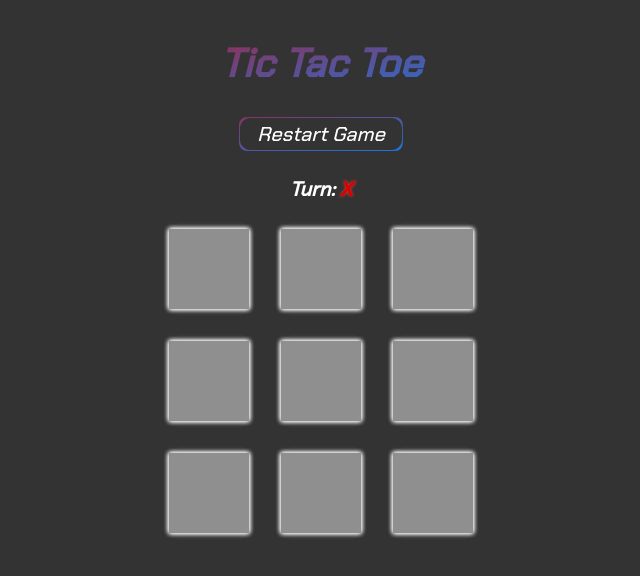
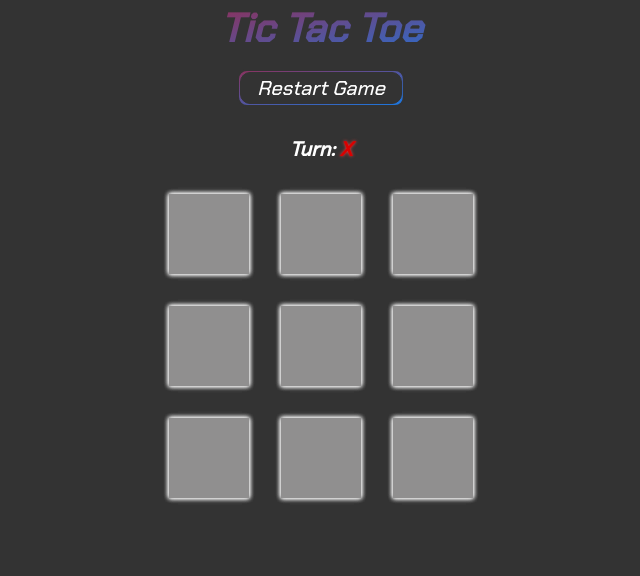
Before and after one commit to soorya-u/Tic-Tac-Toe-PWA, an Angular app: page / in a window 1280 px wide. Shown: the top 576 px of the page, without its empty margins (319-959 px from the left). Built offline with nearby package versions, Linux system fonts and the light colour scheme.

Commit message:
Minor Tuning

```diff
--- a/src/app/components/board/board.component.scss
+++ b/src/app/components/board/board.component.scss
@@ -10,23 +10,13 @@
   }
 }
 
-@keyframes animate {
-  0% {
-    background-position: 0 0;
-  }
-  50% {
-    background-position: 75% 0;
-  }
-  100% {
-    background-position: 0 0;
-  }
-}
 
 main {
   display: flex;
   flex-direction: column;
   align-items: center;
   flex-wrap: nowrap;
+  gap: 1rem;
   font-family: "Chakra Petch", sans-serif;
   font-size: 1.25rem;
 
@@ -41,7 +31,6 @@ main {
     );
     background-size: 200% 200%;
     background-clip: text;
-    -webkit-background-clip: text;
     animation: hover-effect 3s ease-in-out infinite;
   }
 
@@ -86,6 +75,12 @@ main {
   }
 
   h2 {
+    margin: 1rem;
+    text-align: center;
+  }
+
+  h4 {
+    margin: 1rem;
     text-align: center;
   }
 
--- a/src/styles.scss
+++ b/src/styles.scss
@@ -1,6 +1,12 @@
 /* You can add global styles to this file, and also import other style files */
 @import url('https://fonts.googleapis.com/css2?family=Nunito:wght@500&display=swap');
 @import url('https://fonts.googleapis.com/css2?family=Chakra+Petch:wght@500&display=swap');
+
+* {
+    margin: 0;
+    padding: 0;
+    box-sizing: border-box;
+}
 
 
 body{
```
